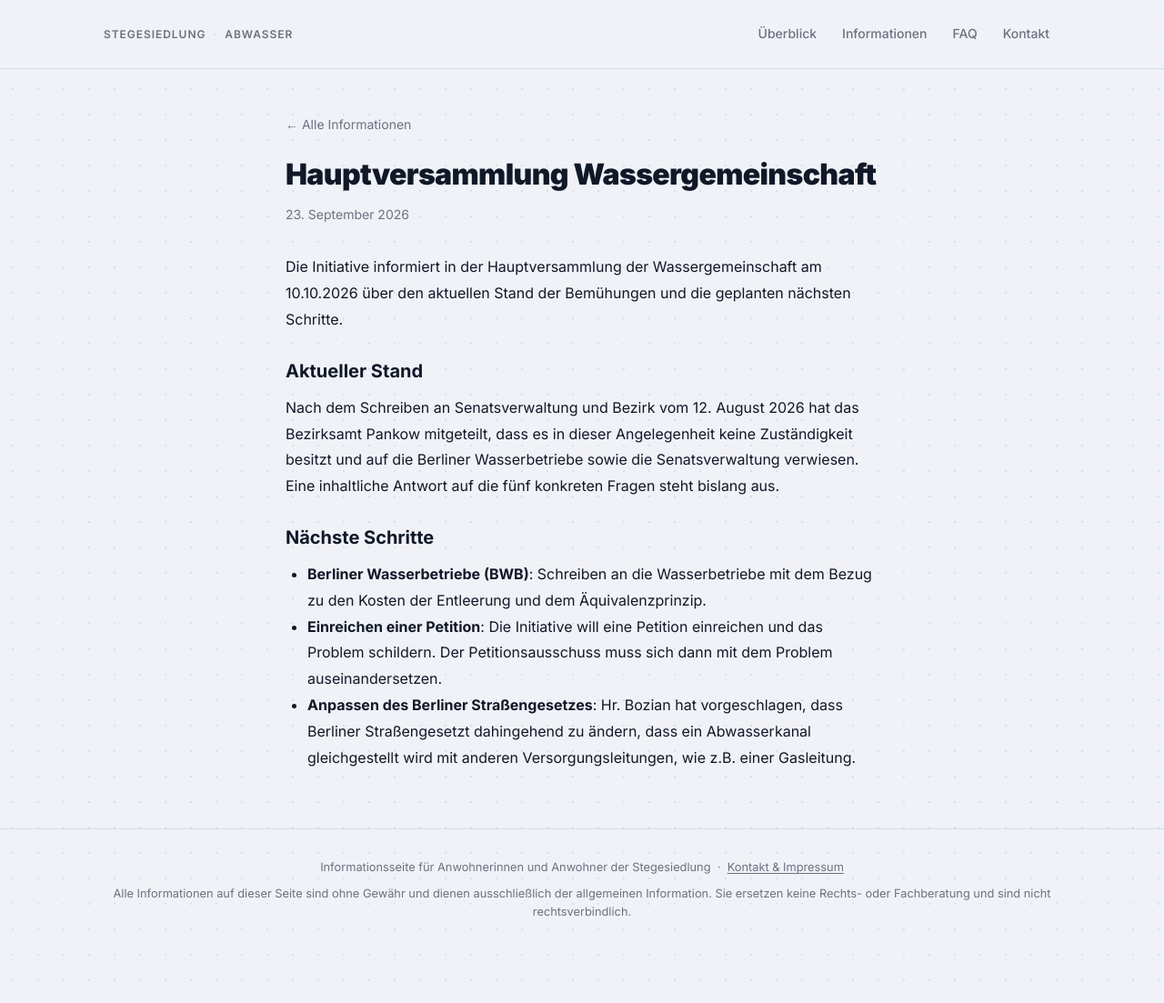
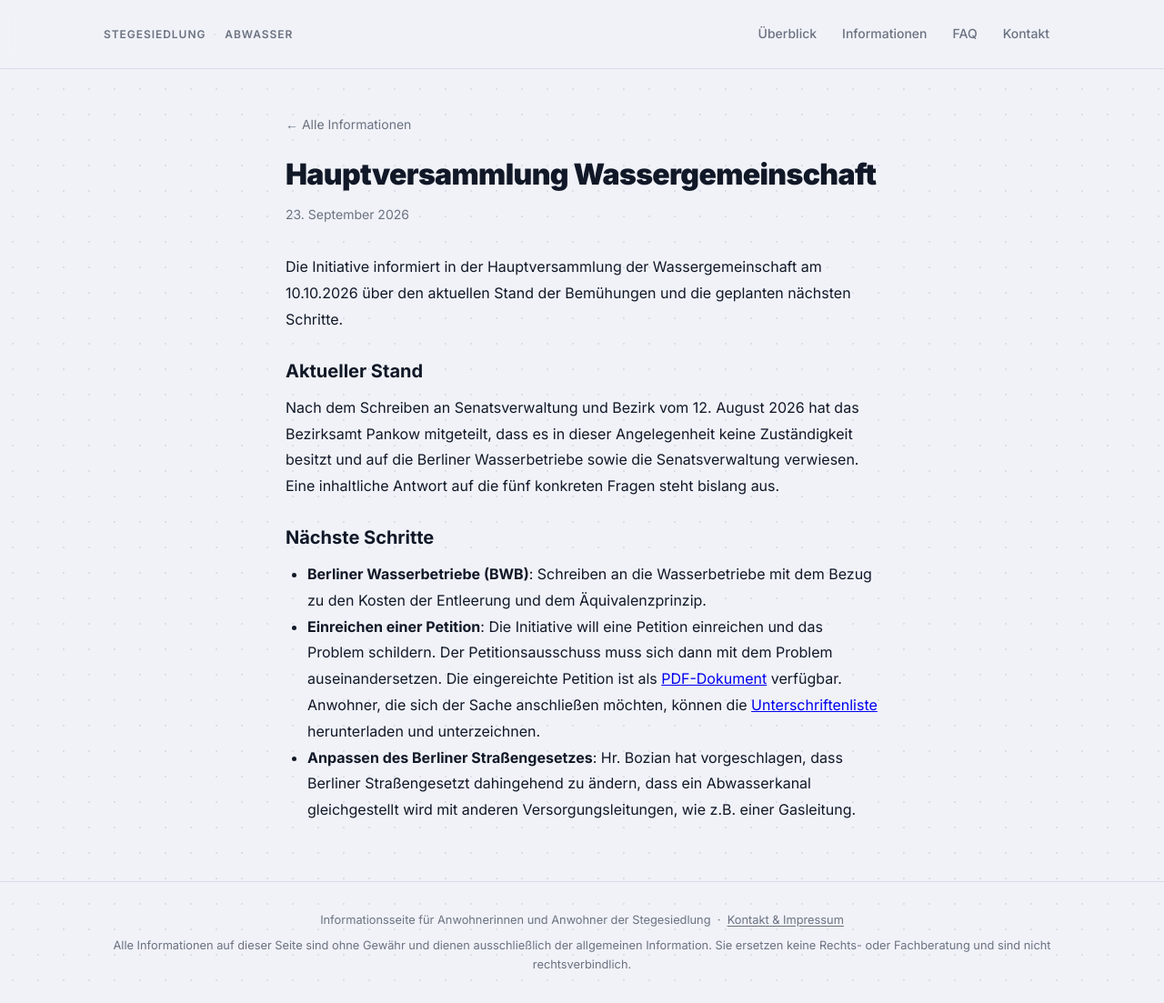
Before and after one commit to thimble9633/thimble9633.github.io, a Jekyll site: the page built from _posts/2026-09-23-aktueller-stand-naechste-schritte.md, in a window 1280 px wide and 1103 px high. Shown: the whole window at 91% size. Built offline with Jekyll 4.4.1, drawn with Linux system fonts in a browser that asks for light colours.

Commit message:
docs(add assets)

```diff
--- a/_posts/2026-09-23-aktueller-stand-naechste-schritte.md
+++ b/_posts/2026-09-23-aktueller-stand-naechste-schritte.md
@@ -13,7 +13,7 @@ Nach dem Schreiben an Senatsverwaltung und Bezirk vom 12. August 2026 hat das Be
 ## Nächste Schritte
 
 - **Berliner Wasserbetriebe (BWB)**: Schreiben an die Wasserbetriebe mit dem Bezug zu den Kosten der Entleerung und dem Äquivalenzprinzip.
-- **Einreichen einer Petition**: Die Initiative will eine Petition einreichen und das Problem schildern. Der Petitionsausschuss muss sich dann mit dem Problem auseinandersetzen.
+- **Einreichen einer Petition**: Die Initiative will eine Petition einreichen und das Problem schildern. Der Petitionsausschuss muss sich dann mit dem Problem auseinandersetzen. Die eingereichte Petition ist als [PDF-Dokument](/assets/2026-10.10-Petition-Abwasser.pdf) verfügbar. Anwohner, die sich der Sache anschließen möchten, können die [Unterschriftenliste](/assets/2026-10-01-Unterschriftenliste_Petition_Stegesiedlung.pdf) herunterladen und unterzeichnen.
 - **Anpassen des Berliner Straßengesetzes**: Hr. Bozian hat vorgeschlagen, dass Berliner Straßengesetzt dahingehend zu ändern, dass ein Abwasserkanal gleichgestellt wird mit anderen Versorgungsleitungen, wie z.B. einer Gasleitung.
 
 <!-- ## Erweiterung des Vorstands der Wassergemeinschaft
```
Also changed, not shown: 2 other files.
